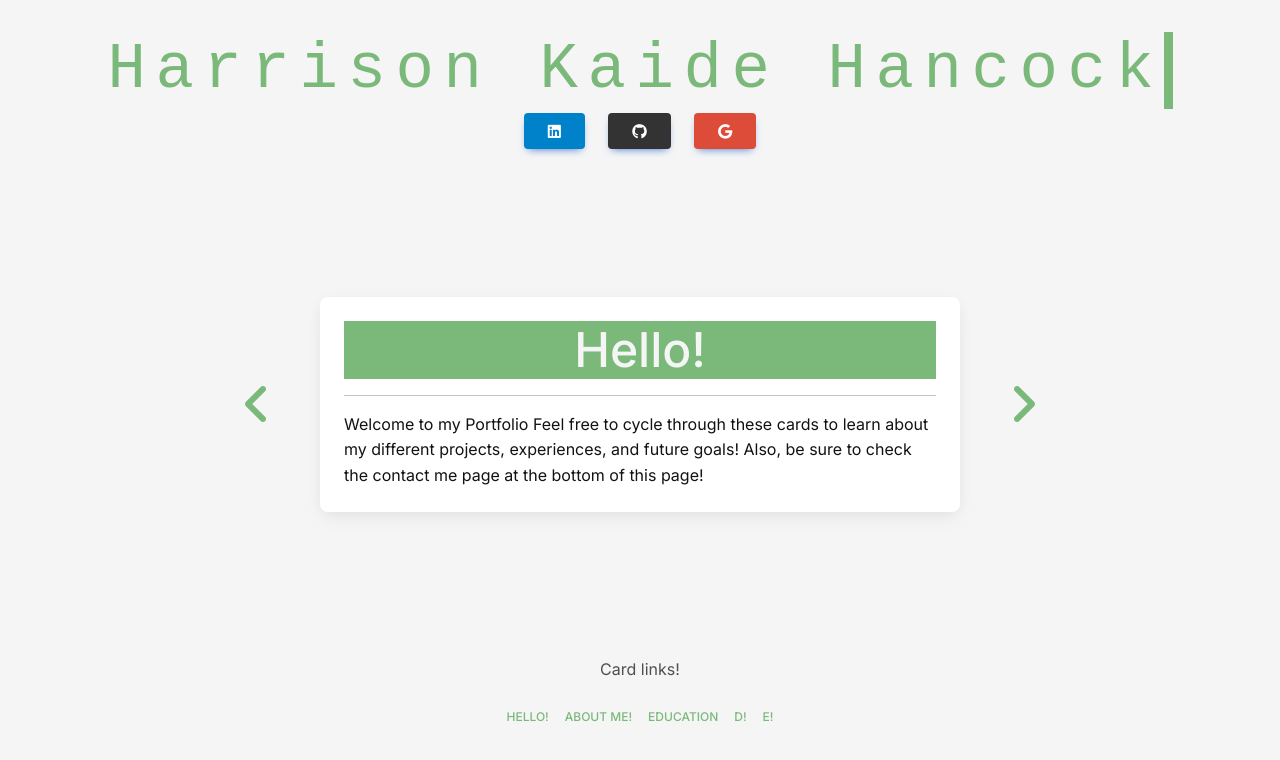
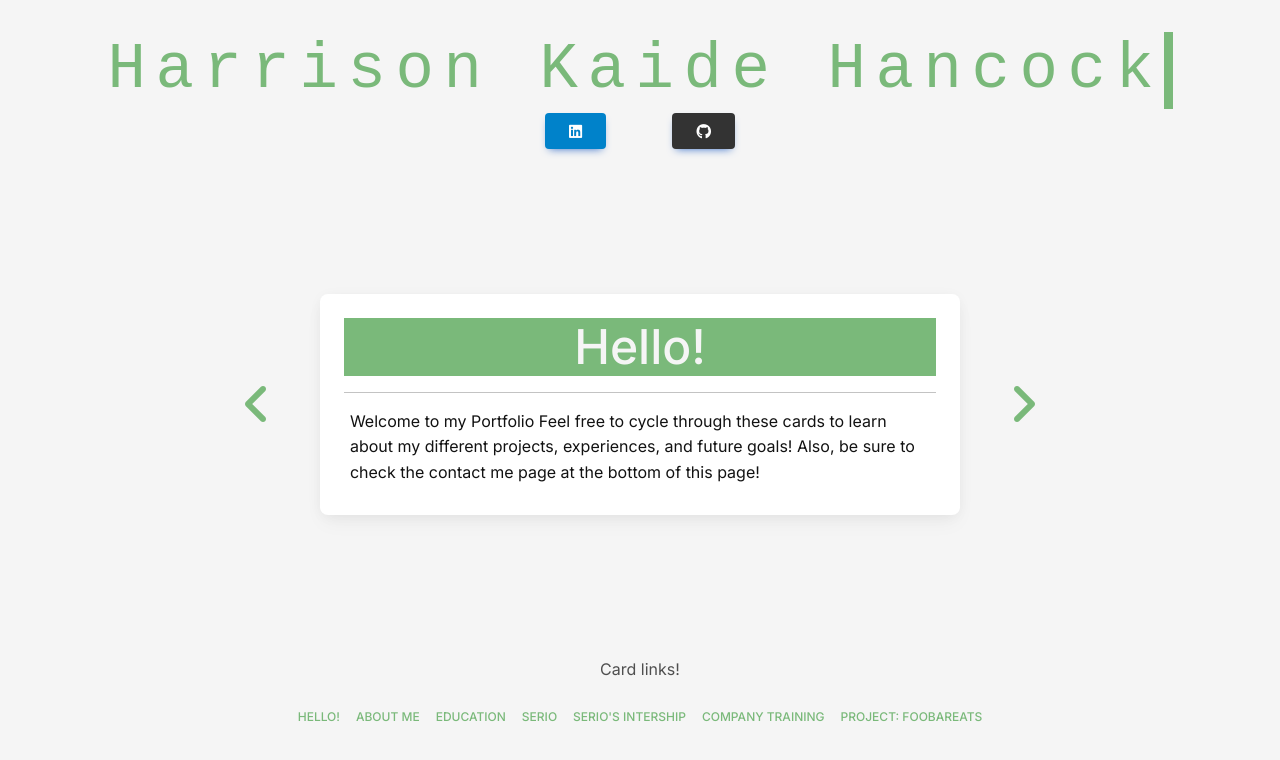
Before and after one commit to 0xiMoron/portfolio, a Next.js app in the folder my-portfolio/: page / in a window 1280 px wide. Shown: the top 760 px of the page. Built offline with nearby package versions, Linux system fonts and the light colour scheme.

Commit message:
Added Scrollbar styles Card style editing Added Animations Added new link buttons Added more cards Added Icons to cards

```diff
--- a/my-portfolio/src/app/constants/info-cards.tsx
+++ b/my-portfolio/src/app/constants/info-cards.tsx
@@ -6,20 +6,71 @@ export const EnglishIntroCard = new InfoCard(
 );
 
 export const EnglishAboutMeCard = new InfoCard(
-  "About Me!",
+  "About Me",
   "I am a Full Stack Software Engineer that has worked in a huge variety of technologies and languages! Including C#, JavaScript, Python, Golang, and more! Most of my Software Engineering Experience was in Japan, but I am currently furthering my abilities back in my home country the USA!"
 );
 export const EnglishCollegeCard = new InfoCard(
   "Education",
-  "I went to college at BYU Hawaii, I majored in International Business, Japanese, and Computer Sciences. While going to school I was also working as a Japanese Translator/ Tour Guide at Kualoa Ranch! After my time in Hawaii, I moved to Utah and pursued my education further by attending DevMountains Web Development Coding Bootcamp. There I attended a course that majoring in the React library, while creating and managing Postgres Databases and interacting with them with an Express API"
+  "I attended college at BYU Hawaii, I majored in International Business, Japanese, and Computer Sciences. While going to school I was also working as a Japanese Translator/ Tour Guide at Kualoa Ranch! After my time in Hawaii, I moved to Utah and pursued my education further by attending DevMountains Web Development Coding Bootcamp. There I attended a course that majoring in the React library, while creating and managing Postgres Databases and interacting with them with an Express API"
 );
-export const EnglishSerioCard = new InfoCard("D!", "d");
-export const EnglishFuturePlansCard = new InfoCard("E!", "e");
+export const EnglishSerioCard = new InfoCard(
+  "Serio",
+  "Serio (セリオ株式会社) was a Japanese Company in Okayama, Japan that I had worked for. I was a member of the Research and Development Team for 3 years. My day to day was to research what was the latest and greatest in the tech industry and bring that skill set to the Japanese front. We would create a variety of sample projects that were released within the company, utilizing tools like Kubernetes and Docker while also implementing high quality code design practices like DDD and clean automated testing. We were building in applications as Microservices and implementing Distributed Transactions within them, while also utilizing CI/CD tools for seamless deployment. I also was part of a team that initialized an AI Project where we created a Neural Network that could take video footage of a construction site and detect dangerous situations using Object Detection coupled with Posture Detection (all written in Python)."
+);
+
+export const EnglishInternshipCard = new InfoCard(
+  "Serio's Intership",
+  "While at Serio one of my responsibilities was to mentor their Internships that occurred twice a year. I would teach a group of college students about basic web development utilizing a Vue.js Frontend and a Python backend while working in an Agile Scrum enviroment. We would lead the teams of students to create the Frontend and Backend as separate microservices, and had them containerize each individual service and deploy them to our private Azure Cloud using Docker and Kubernetes. We also used MongoDB for our Kubernetes Containerized Database",
+  ["git-alt", "docker", "python", "vuejs", "js"]
+);
+
+export const EnglishCompanyTrainingCard = new InfoCard(
+  "Company Training",
+  "e",
+  ["git-alt", "docker", "python", "angular", "js", "css3-alt", "bootstrap"]
+);
+
+export const EnglishFoobarEatsCard = new InfoCard(
+  "Project: FoobarEats",
+  "As a member of the Research and Development team at Serio, it was our responsibility to find the cutting edge of tech and apply it to projects within our company. One of our sample projects displaying a wide array of technologies and modern practices was “Foobar Eats”. It was a multi microservice project that implemented the DDD Onion Architecture design, and had a reliable system for Distributed Transactions. We created two different Saga Orchestrators to compare their reliability, scalability, and ease of use. The two we used were Zeebe and MassTransit and I led the initial research and development of our Zeebe Saga Orchestrator.  We wanted to use a variety of languages for our microservices and have them interact through a central Orchestrator. Our tech stack was Angular in the Frontend, 3 .Net Microservices, and a Golang microservice. The project was made to mimic UberEats (hence the name FoobarEats) and had an Order page, Store/Inventory managing Microservice, a Delivery Microservice, and a separate Payment Microservice. We implemented various Automated Tests as well, including Unit, Component, and E2E testing.",
+  [
+    "git-alt",
+    "docker",
+    "python",
+    "angular",
+    "js",
+    "css3-alt",
+    "bootstrap",
+    "linux",
+    "stripe",
+    "windows",
+  ]
+);
+
+export const EnglishAiProjectCard = new InfoCard(
+  "Project: Arakigumi Ai Project",
+  "While with Serio, I was a founding member of the Arakigumi Ai project still currently being developed."
+);
+
+export const EnglishKubernetesClusterCard = new InfoCard(
+  "Project: Raspi Kubernetes Cluster",
+  "e",
+  ["raspberry-pi", "ubuntu"]
+);
+
+export const EnglishSocialCodersCard = new InfoCard(
+  "Project: Social Coders",
+  "e"
+);
+
+export const EnglishFuturePlansCard = new InfoCard("My Current Goals", "e");
 
 export const InfoCardList = [
   EnglishIntroCard,
   EnglishAboutMeCard,
   EnglishCollegeCard,
   EnglishSerioCard,
-  EnglishFuturePlansCard,
+  EnglishInternshipCard,
+  EnglishCompanyTrainingCard,
+  EnglishFoobarEatsCard,
 ];
--- a/my-portfolio/src/app/globals.css
+++ b/my-portfolio/src/app/globals.css
@@ -1,5 +1,18 @@
 body {
   background-color: whitesmoke !important;
+}
+
+*::-webkit-scrollbar {
+  width: 4px;
+}
+
+*::-webkit-scrollbar-track {
+  display: none;
+}
+
+*::-webkit-scrollbar-thumb {
+  border-radius: 2px;
+  background-color: #7ab97a;
 }
 
 .main-page {
@@ -68,7 +81,7 @@ body {
 
 .card-title {
   display: flex;
-  height: 20%;
+  min-height: 20%;
   background-color: #7ab97a;
   width: 100%;
   color: whitesmoke;
@@ -83,6 +96,24 @@ body {
   height: 80%;
   box-shadow: rgba(0, 0, 0, 0.25) 0px 14px 28px,
     rgba(0, 0, 0, 0.22) 0px 10px 10px;
+}
+
+.card-body {
+  overflow: hidden !important;
+}
+
+.card-text {
+  max-height: 60%;
+  overflow-y: scroll !important;
+  overflow-x: hidden !important;
+  margin: 1%;
+}
+
+.skills-icon-section {
+  display: flex;
+  flex-direction: row;
+  align-items: center;
+  justify-content: center;
 }
 
 .footer-section {
--- a/my-portfolio/src/app/models/info-card-model.tsx
+++ b/my-portfolio/src/app/models/info-card-model.tsx
@@ -1,11 +1,18 @@
 export class InfoCard {
   title: string;
   description: string;
+  icons?: string[];
   image?: string;
 
-  constructor(title: string, description: string, image?: string) {
+  constructor(
+    title: string,
+    description: string,
+    icons?: string[],
+    image?: string
+  ) {
     this.title = title;
     this.description = description;
+    this.icons = icons;
     this.image = image;
   }
 }
--- a/my-portfolio/src/app/page.tsx
+++ b/my-portfolio/src/app/page.tsx
@@ -72,12 +72,12 @@ export default function Home() {
             href="https://github.com/0xiMoron">
             <MDBIcon fab icon="github" size="lg" />
           </MDBBtn>
-          <MDBBtn
+          {/* <MDBBtn
             className="m-1"
             style={{ backgroundColor: "#dd4b39" }}
             href="#">
             <MDBIcon fab icon="google" size="lg" />
-          </MDBBtn>
+          </MDBBtn> */}
         </div>
       </section>
       <section className="card-section">
@@ -97,7 +97,23 @@ export default function Home() {
               {displayedCard.title}
             </MDBCardTitle>
             <hr></hr>
-            <MDBCardText>{displayedCard.description}</MDBCardText>
+            <MDBCardText className="card-text">
+              {displayedCard.description}
+            </MDBCardText>
+            <section className="skills-icon-section">
+              {displayedCard.icons?.map((el, i) => {
+                return (
+                  <MDBIcon
+                    fab
+                    fas
+                    className="m-1"
+                    key={i}
+                    size="2x"
+                    icon={el}
+                  />
+                );
+              })}
+            </section>
           </MDBCardBody>
         </MDBCard>
         <MDBBtn
```
